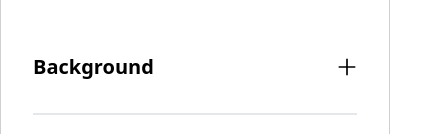
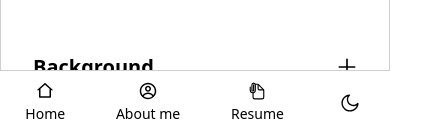
Before and after one commit to mohitRauniyar/portfolio, a React (Vite) app: page /about in a window 390 px wide. Shown: the part 710-844 px from the top of the page, 438 px wide, since content can reach past the window. Built offline with nearby package versions, Linux system fonts and the light colour scheme.

Commit message:
add bottom nav for mobile support

```diff
--- a/src/App.jsx
+++ b/src/App.jsx
@@ -8,6 +8,7 @@ import Main from "./pages/noMoreDisconnectedDots/Main";
 import Edip from "./pages/bridgingTheGaps/Edip";
 import { ThemeContext, ThemeProvider } from "../ThemeContext";
 import About from "./pages/About/About";
+import BottomNav from "./components/BottomNav";
 
 const App = () => {
   const [loading, setLoading] = useState(true);
@@ -47,6 +48,7 @@ const App = () => {
                 ) : (
                   <div className="overflow-auto h-screen w-screen scroll-smooth dark:bg-black bg-[#fafafa]">
                     <LandingPage />
+
                   </div>
                 )}
               </StyledApp>
--- /dev/null
+++ b/src/components/BottomNav.jsx
@@ -0,0 +1,53 @@
+import React, { useContext } from "react";
+import { AiOutlineMoon, AiOutlineSun } from "react-icons/ai";
+import { CgProfile } from "react-icons/cg";
+import { IoDocumentAttachOutline } from "react-icons/io5";
+import { RiHome2Line } from "react-icons/ri";
+import { Link } from "react-router-dom";
+import { ThemeContext } from "../../ThemeContext";
+
+export default function BottomNav() {
+  const { toggleTheme, setLight, setDark, theme } = useContext(ThemeContext);
+  return (
+    <div
+      className={`fixed bottom-0 left-0 h-16 z-50 border-t-1 border-[#cfcfcf] w-full bg-gradient-to-b bg-white dark:from-[#0E0E0E] dark:to-[#161616] flex md:hidden justify-around items-center text-black dark:text-[#c9c3c3]`}
+    >
+      <div className="">
+
+      <Link to="/" className="text-lg flex flex-col items-center justify-center gap-1">
+        <RiHome2Line />
+        <p className="text-sm">Home</p>
+      </Link>
+      </div>
+      <div className="">
+
+      <Link to="/about" className="text-lg flex flex-col items-center justify-center gap-1">
+        <CgProfile />
+        <p className="text-sm">About me</p>
+      </Link>
+      </div>
+      <div className="">
+        <a href="/assets/Resume.pdf" target="_blank" rel="noopener noreferrer" className="text-lg flex flex-col items-center justify-center gap-1">
+          <IoDocumentAttachOutline />
+          <p className="text-sm">Resume</p>
+        </a>
+      </div>
+
+      {theme == "light" ? (
+        <AiOutlineMoon
+          onClick={() => setDark()}
+          className={`cursor-pointer ${
+            theme == "dark" ? "bg-[#9da39c] text-black" : ""
+          } rounded-full p-1 text-3xl`}
+        />
+      ) : (
+        <AiOutlineSun
+          onClick={() => setLight()}
+          className={`cursor-pointer ${
+            theme == "light" ? "bg-[#9da39c] " : ""
+          } rounded-full p-1 text-3xl`}
+        />
+      )}
+    </div>
+  );
+}
--- a/src/components/Footer.jsx
+++ b/src/components/Footer.jsx
@@ -4,7 +4,7 @@ import { Link } from "react-router-dom";
 
 export default function Footer() {
   return (
-    <div className="flex flex-col" id='footer'>
+    <div className="flex flex-col mb-16 md:mb-0" id='footer'>
       <div className="border-1 border-[#cfcfcf] dark:border-[#101110] h-32" />
 
       <div className="flex lg:flex-row flex-col lg:gap-0 gap-20 border-1 border-[#cfcfcf] dark:border-[#101110] pt-28 pb-16 px-16 bg-white dark:bg-black justify-around">
--- a/src/pages/About/About.jsx
+++ b/src/pages/About/About.jsx
@@ -2,17 +2,20 @@ import React from "react";
 import SideNav from "../../components/SideNav";
 import ProfileCard from "./ProfileCard";
 import Footer from "../../components/Footer";
+import BottomNav from "../../components/BottomNav";
 
 export default function About() {
   return (
     <>
       <SideNav />
+      <BottomNav/>
       <div className="flex justify-center w-full bg-[#fafafa] dark:bg-[#000] min-h-screen">
         <div className="w-full md:w-7xl md:ml-20 flex flex-col scroll-smooth">
           <div className="flex flex-col">
             <ProfileCard />
             <Footer />
           </div>
+
         </div>
       </div>
     </>
--- a/src/pages/About/ProfileCard.jsx
+++ b/src/pages/About/ProfileCard.jsx
@@ -94,6 +94,7 @@ const CertificateCard = ({provider,  title, image, description }) => {
 export default function ProfileCard() {
   return (
     <div className="border-1 border-[#cfcfcf] dark:border-[#101110] bg-white dark:bg-black p-8 md:p-32">
+      {/* <BottomNav/> */}
       <div className="flex xl:flex-row flex-col-reverse gap-16 mb-16 py-8 font-stretch-expanded">
         <div>
           <h1 className="text-2xl lg:text-4xl font-semibold dark:text-white w-fit py-8">
@@ -107,7 +108,7 @@ export default function ProfileCard() {
         <div className="">
           <iframe
             src="https://lottie.host/embed/196969de-713f-4b05-abb7-ee12d9b0ee8b/WXLgkii3Ct.lottie"
-            className="lg:min-w-96 max-w-[600px] align-middle m-auto h-full w-full xl:object-cover object-contain xl:mt-0 mt-8 scale-150"
+            className="lg:min-w-96 max-w-[600px] align-middle m-auto h-full w-full xl:object-cover object-contain xl:mt-0 mt-8 md:scale-150"
           ></iframe>
         </div>
       </div>
--- a/src/pages/bridgingTheGaps/Edip.jsx
+++ b/src/pages/bridgingTheGaps/Edip.jsx
@@ -14,11 +14,13 @@ import { TbCirclePlus } from "react-icons/tb";
 import { SiGithub } from "react-icons/si";
 import MobileView from "./MobileView";
 import TitleImageDescription from "../../components/TitleImageDescription";
+import BottomNav from "../../components/BottomNav";
 
 export default function Edip() {
   return (
     <>
       <SideNav />
+      <BottomNav/>
       <div className="flex justify-center w-full bg-[#fafafa] dark:bg-[#000]">
         <div className="w-full md:w-7xl md:ml-20 flex flex-col scroll-smooth">
           <div className="flex flex-col">
--- a/src/pages/landingPage/LandingPage.jsx
+++ b/src/pages/landingPage/LandingPage.jsx
@@ -3,12 +3,14 @@ import SideNav from '../../components/SideNav'
 import Nav from '../../components/Nav'
 import Content from './Content'
 import Hero from './Hero'
+import BottomNav from '../../components/BottomNav'
 
 export default function LandingPage() {
   return (
     <>
       <Nav/>
       <SideNav/>
+      <BottomNav/>
 
       <div className="md:pl-20 flex flex-col w-full">
         <Hero/>
--- a/src/pages/noMoreDisconnectedDots/Main.jsx
+++ b/src/pages/noMoreDisconnectedDots/Main.jsx
@@ -6,11 +6,13 @@ import ParticipationDetail from "../../components/ParticipationDetail";
 import Footer from "../../components/Footer"
 import { FaListAlt } from "react-icons/fa";
 import { SiGithub } from "react-icons/si";
+import BottomNav from "../../components/BottomNav";
 
 export default function Main() {
   return (
     <>
       <SideNav />
+      <BottomNav/>
       <div className="flex justify-center w-full bg-[#fafafa] dark:bg-[#000]">
         <div className="w-full md:w-7xl md:ml-20 flex flex-col scroll-smooth">
           <div className="flex flex-col">
```
